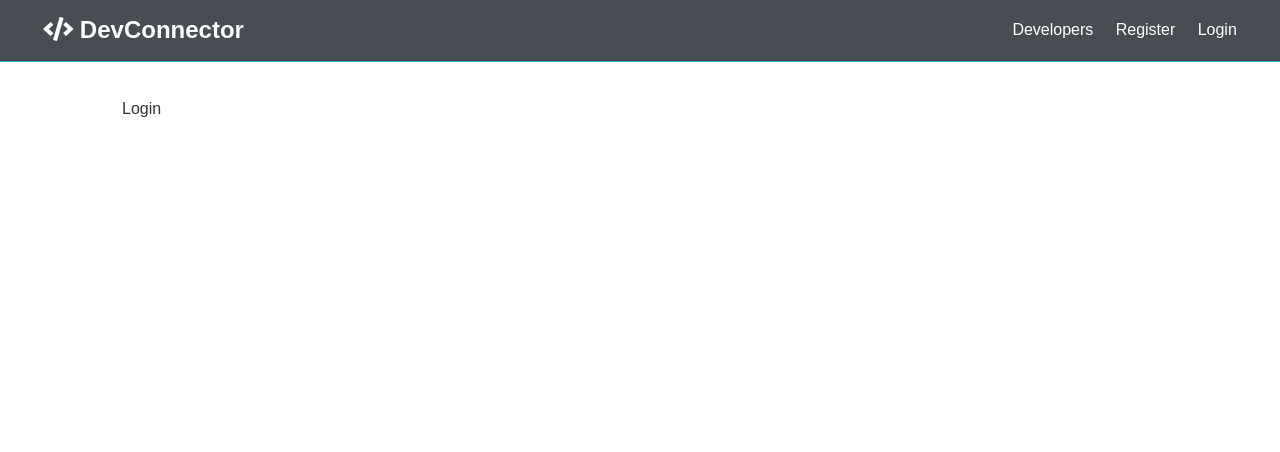
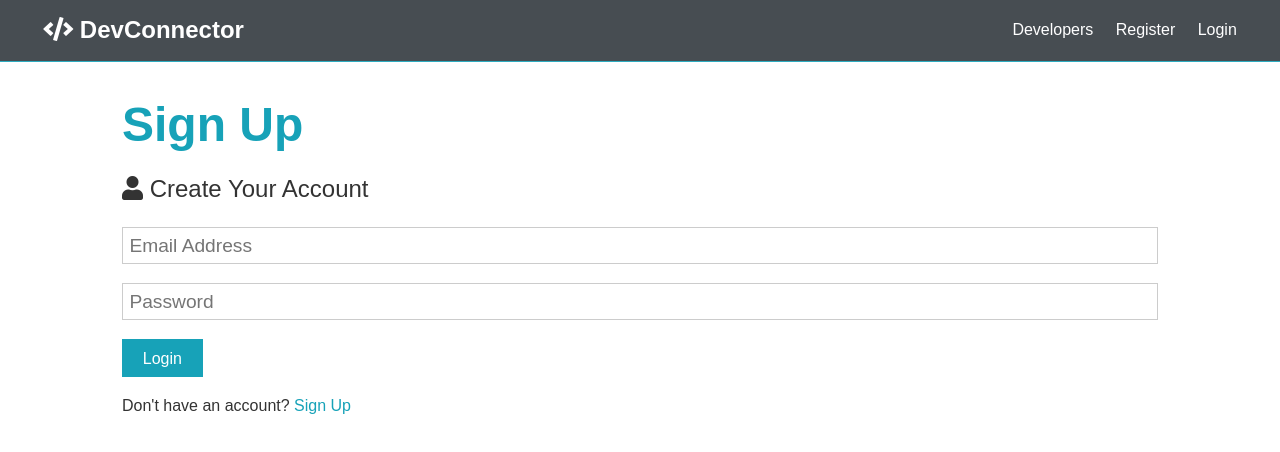
Before and after one commit to mack0101/dev-connector, a React (Create React App) app in the folder client/: page /Login in a window 1280 px wide. Shown: the top 452 px of the page. Built offline with nearby package versions, Linux system fonts and the light colour scheme.

Commit message:
added login form

```diff
--- a/client/src/components/auth/Login.js
+++ b/client/src/components/auth/Login.js
@@ -1,7 +1,61 @@
-import React from 'react';
+import React, { Fragment, useState } from 'react';
+import { Link } from 'react-router-dom';
 
 const Login = () => {
-  return <div>Login</div>;
+  const [formData, setFormData] = useState({
+    email: '',
+    password: ''
+  });
+
+  const { email, password } = formData;
+
+  const onChange = e =>
+    setFormData({ ...formData, [e.target.name]: e.target.value });
+
+  const onSubmit = async e => {
+    e.preventDefault();
+    console.log('success');
+  };
+
+  return (
+    <Fragment>
+      <h1 className='large text-primary'>Sign Up</h1>
+      <p className='lead'>
+        <i className='fas fa-user' /> Create Your Account
+      </p>
+      <form
+        className='form'
+        action='create-profile.html'
+        onSubmit={e => onSubmit(e)}
+      >
+        <div className='form-group'>
+          <input
+            type='email'
+            placeholder='Email Address'
+            name='email'
+            value={email}
+            onChange={e => onChange(e)}
+            required
+          />
+        </div>
+        <div className='form-group'>
+          <input
+            type='password'
+            placeholder='Password'
+            name='password'
+            minLength='6'
+            value={password}
+            onChange={e => onChange(e)}
+            required
+          />
+        </div>
+        <input type='submit' className='btn btn-primary' value='Login' />
+      </form>
+      <p className='my-1'>
+        Don't have an account? <Link to='/register'>Sign Up</Link>
+      </p>
+    </Fragment>
+  );
 };
 
 export default Login;
--- a/client/src/components/auth/Register.js
+++ b/client/src/components/auth/Register.js
@@ -1,4 +1,5 @@
 import React, { Fragment, useState } from 'react';
+import { Link } from 'react-router-dom';
 
 const Register = () => {
   const [formData, setFormData] = useState({
@@ -82,7 +83,7 @@
         <input type='submit' className='btn btn-primary' value='Register' />
       </form>
       <p className='my-1'>
-        Already have an account? <a href='login.html'>Sign In</a>
+        Already have an account? <Link to='/login'>Sign In</Link>
       </p>
     </Fragment>
   );
```
